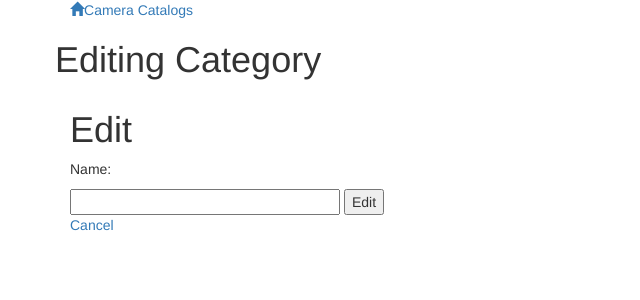
After one commit to ahmadelmorshedy/fullstack_nanoddegree_item_catalog, a Flask app: template templates/edit_category.html in a window 1280 px wide. The commit adds this page. Shown: the top 300 px of the page, without its empty margins (0-640 px from the left). Run offline with Flask 2, Linux system fonts and the light colour scheme; the template is opened without the code that fills it, so the values that code supplies are empty; some libraries are stand-ins or nearby versions.

Commit message:
Iteration 4.2: CRUD functionality for Cagtegory

```diff
--- a/application.py
+++ b/application.py
@@ -1,5 +1,5 @@
 #imports
-from flask import Flask, render_template, request
+from flask import Flask, render_template, request, redirect, url_for
 
 app = Flask(__name__)
 
@@ -25,7 +25,8 @@ session = DBSession()
 def categoriesIndex():
 	categories = session.query(Category)
 	last_items = session.query(Item).order_by(desc(Item.id)).limit(10) #get last ten items
-	return render_template('categories.html', categories = categories, last_items = last_items)
+	return render_template('categories.html', categories = categories,
+							last_items = last_items)
 
 @app.route('/catalog.json')
 def categoriesIndexJSON():
@@ -35,18 +36,57 @@ def categoriesIndexJSON():
 def categoryShow(category_name):
 	category = session.query(Category).filter_by(name = category_name).one()
 	items = session.query(Item).filter_by(category_id = category.id)
-	return render_template('category_items.html', category = category, items = items)
+	return render_template('category_items.html', category = category,
+							items = items)
+
+@app.route('/catalog/categories/new', methods=['GET', 'POST'])
+def newCategory():
+	if request.method == 'POST':
+		newCategory = Category(name = request.form['name'])
+		session.add(newCategory)
+		session.commit()
+		return redirect(url_for('categoryShow',
+								category_name = request.form['name']))
+	else:
+		return render_template('new_category.html')
+
+@app.route('/catalog/<category_name>/edit', methods=['GET', 'POST'])
+def editCategory(category_name):
+	category = session.query(Category).filter_by(name = category_name).one()
+	if request.method == 'POST':
+		session.query(Category).filter_by(id = category.id).update({"name":
+													request.form['name']})
+		session.commit()
+		items = session.query(Item).filter_by(category_id = category.id)
+		return redirect(url_for('categoryShow',
+									category_name = request.form['name']))
+	else:
+		return render_template('edit_category.html', category = category)
+
+@app.route('/catalog/<category_name>/delete', methods=['GET', 'POST'])
+def deleteCategory(category_name):
+	category = session.query(Category).filter_by(name = category_name).one()
+	if request.method == 'POST':
+		items = session.query(Item).filter_by(category_id = category.id)
+		for item in items:
+			session.delete(item)
+		session.delete(category)
+		session.commit()
+		return redirect(url_for('categoriesIndex'))
+	else:
+		return render_template('delete_category.html', category = category)
 
 @app.route('/catalog/<category_name>/items/new', methods=['GET', 'POST'])
 def newItem(category_name):
 	category = session.query(Category).filter_by(name = category_name).one()
 	if request.method == 'POST':
-		newItem = Item(name = request.form['name'], description  = request.form['description'],
+		newItem = Item(name = request.form['name'],
+						description  = request.form['description'],
 						category_id = category.id)
 		session.add(newItem)
 		session.commit()
-		item = session.query(Item).filter_by(name = request.form['name']).one()
-		return render_template('item.html', category = category, item = item)
+		return redirect(url_for('itemShow', category_name = category_name,
+						item_name = request.form['name']))
 	else:
 		return render_template('new_item.html', category_name = category_name)
 
@@ -61,11 +101,12 @@ def itemShow(category_name, item_name):
 def editItem(item_name):
 	item = session.query(Item).filter_by(name = item_name).one()
 	if request.method == 'POST':
-		session.query(Item).filter_by(id = item.id).update({"name": request.form['name'],
+		session.query(Item).filter_by(id = item.id).update(
+						{"name": request.form['name'],
 						"description": request.form['description']})
 		session.commit()
-		category = session.query(Category).filter_by(id = item.category_id).one()
-		return render_template('item.html', category = category, item = item)
+		return redirect(url_for('itemShow', category_name = item.category.name,
+						item_name = request.form['name']))
 	else:
 		return render_template('edit_item.html', item = item)
 
@@ -76,9 +117,7 @@ def deleteItem(item_name):
 	if request.method == 'POST':
 		session.delete(item)
 		session.commit()
-
-		items = session.query(Item).filter_by(category_id = category.id)
-		return render_template('category_items.html', category = category, items = items)
+		return redirect(url_for('categoryShow', category_name = category.name))
 	else:
 		return render_template('delete_item.html', item = item)
 
--- a/templates/categories.html
+++ b/templates/categories.html
@@ -26,4 +26,10 @@
     </div>
   </div>
 
+  <div>
+    <div class="row">
+      <a href="{{url_for('newCategory')}}">new Category</a>
+    </div>
+  </div>
+
 {% endblock %}
--- /dev/null
+++ b/templates/edit_category.html
@@ -0,0 +1,19 @@
+{% extends "main.html" %}
+{% block content %}
+{% include "header.html" %}
+  <div class="row">
+    <div>
+      <h1>Editing Category {{category.name}}</h1>
+    </div>
+  </div>
+
+  <div>
+  	<h1>Edit {{category.name}}</h1>
+  	<form action="{{url_for('editCategory', category_name=category.name)}}" method = 'POST'>
+	  	<p>Name:</p>
+	  	<input type='text' size='30' name='name' value='{{category.name}}'>
+	  	<input type='submit' value='Edit'>
+	</form>
+	<a href="{{url_for('categoryShow', category_name = category.name)}}">Cancel</a>
+  </div>
+{% endblock %}
--- a/templates/edit_item.html
+++ b/templates/edit_item.html
@@ -3,7 +3,7 @@
 {% include "header.html" %}
   <div class="row">
     <div>
-      <h1>Editing item {{item_name}}</h1>
+      <h1>Editing item {{item.name}}</h1>
     </div>
   </div>
 
```
Also changed, not shown: templates/category_items.html (+11 -1 lines), templates/delete_category.html (added, +15 -0 lines), templates/new_category.html (added, +20 -0 lines).
